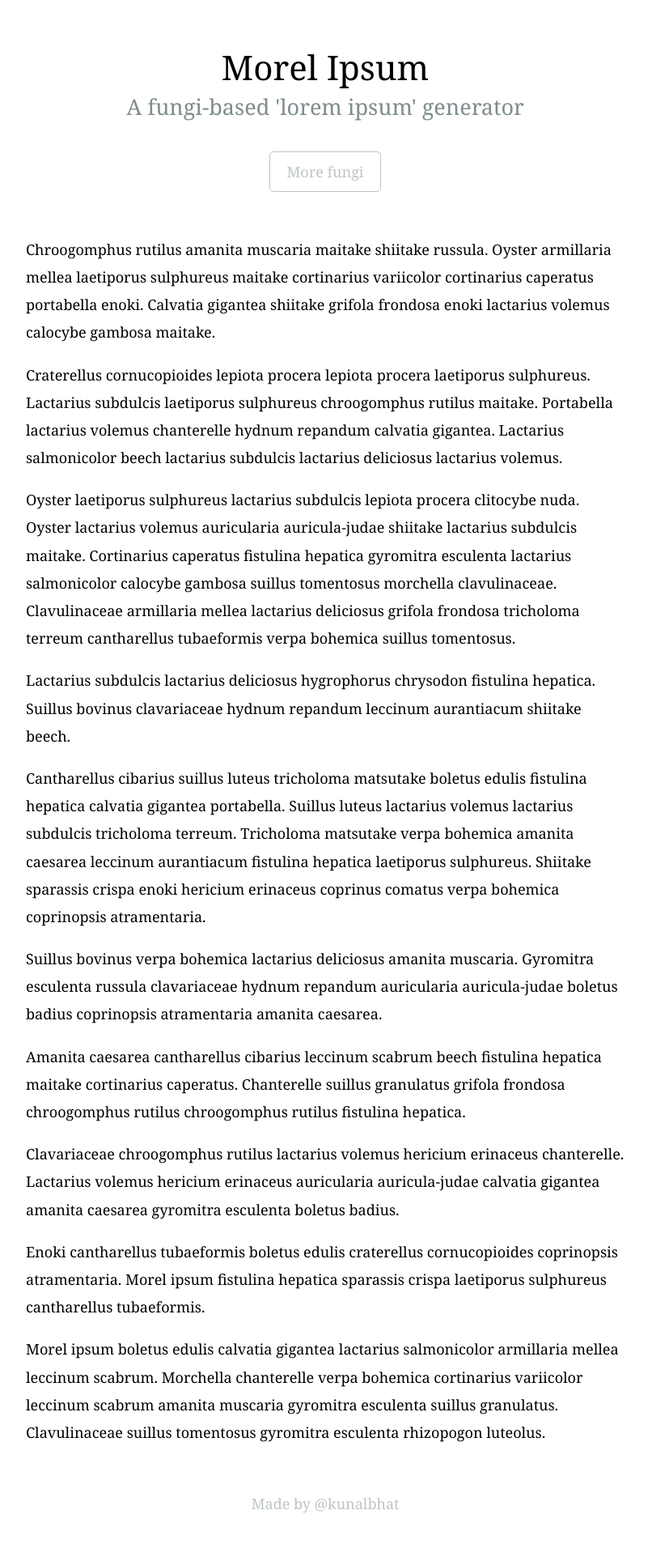
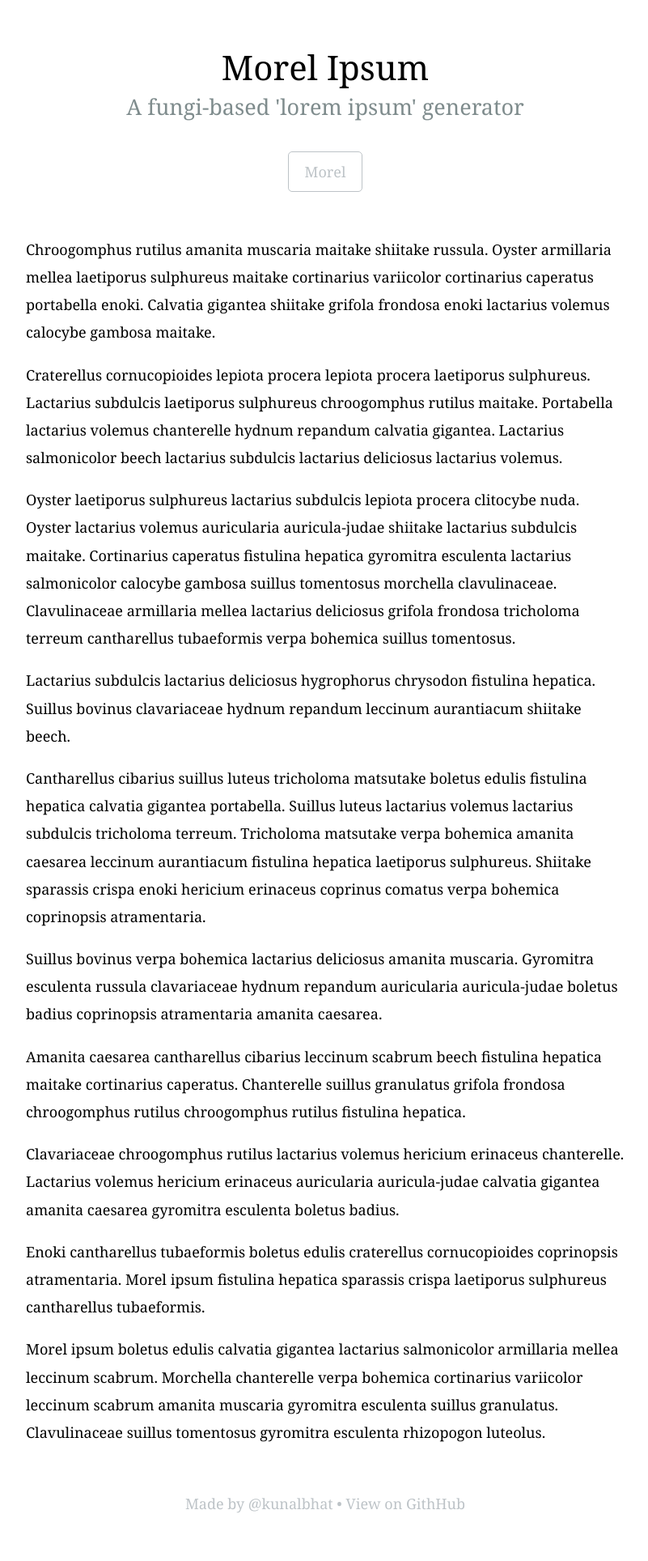
Before and after one commit to kunalbhat/morel-ipsum-python, a Flask app: page / in a window 1280 px wide. Shown: the whole page at 81% size, without its empty margins (238-1039 px from the left). Run offline with Flask 2, Linux system fonts and the light colour scheme; some web fonts are replaced.

Commit message:
Add a content container and update footer creds

```diff
--- a/templates/index.html
+++ b/templates/index.html
@@ -13,15 +13,17 @@
         <h1>Morel Ipsum</h1>
         <h2>A fungi-based 'lorem ipsum' generator</h2>
 
-        <a href='/' class='button'>More fungi</a>
+        <a href='/' class='button'>Morel</a>
       </header>
 
-      {% for paragraph in morel %}
-        <p>{{ paragraph }}</p>
-      {% endfor %}
+      <div class='content'>
+        {% for paragraph in morel %}
+          <p>{{ paragraph }}</p>
+        {% endfor %}
+      </div>
 
       <footer class='footer'>
-        <p>Made by <a href='http://twitter.com/kunalbhat'>@kunalbhat</a></p>
+        <p>Made by <a href='http://twitter.com/kunalbhat' target='_blank'>@kunalbhat</a> &bull; <a href='https://github.com/kunalbhat/morel-ipsum-python' target='_blank'>View on GithHub</a></p>
       </footer>
     </div>
   </body>
```
